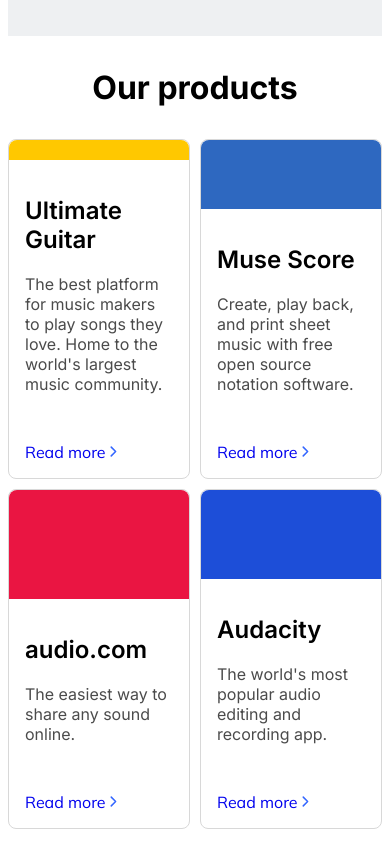
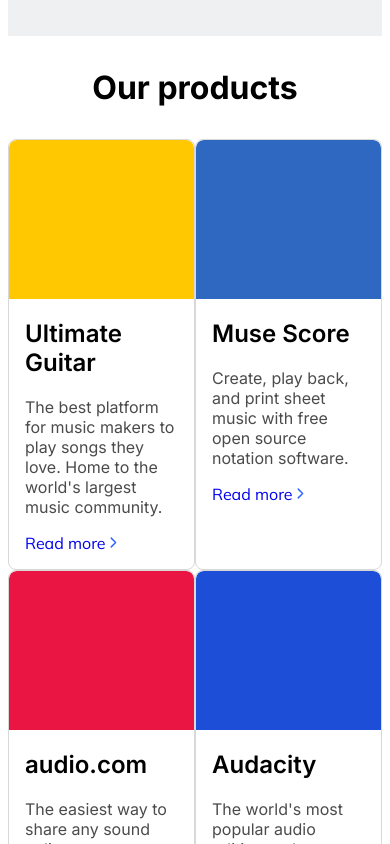
Before and after one commit to bas-kirill/muse-landing, a React (Create React App) app: page / in a window 390 px wide. Shown: the part 820-1664 px from the top of the page. Built offline with nearby package versions, Linux system fonts and the light colour scheme.

Commit message:
feat(products): responsive design

```diff
--- a/src/components/products/OurProducts.css
+++ b/src/components/products/OurProducts.css
@@ -12,79 +12,8 @@
     flex-wrap: wrap;
 }
 
-.product {
-    display: flex;
-    flex-direction: column;
-    border: 1px solid #D8D8D8;
-    border-radius: 8px;
-    flex-basis: calc(50% - 5px);
-    height: 340px;
-    box-sizing: border-box;
-}
-
-.product-description {
-    margin: 16px;
-}
-
-.product:nth-child(1) {
-    margin-right: 5px;
-    margin-bottom: 5px;
-}
-
-.product:nth-child(2) {
-    margin-left: 5px;
-    margin-bottom: 5px;
-}
-
-.product:nth-child(3) {
-    margin-top: 5px;
-    margin-right: 5px;
-}
-
-.product:nth-child(4) {
-    margin-top: 5px;
-    margin-left: 5px;
-}
-
-.rectangle {
-    flex-basis: 50%;
-    border-radius: 8px 8px 0 0;
-    box-sizing: border-box;
-}
-
-.red {
-    background-color: red;
-}
-
-.yellow {
-    background-color: yellow;
-}
-
-.blue {
-    background: blue;
-}
-
-.product-name-and-description-wrapper {
-    margin: 16px;
-}
-
-.product-name-and-description-wrapper > h2 {
-    font-weight: 600;
-}
-
-.product-name-and-description-wrapper > p {
-    color: #4B4B4B;
-    font-size: 16px;
-}
-
-.read-more-wrapper {
-    margin: 16px;
-}
-
-.read-more-wrapper > a {
-    font-family: Mulish, sans-serif;
-    text-decoration: none;
-    text-decoration-color: #3366FF;
-    display: flex;
-    align-items: center;
-}
+/*@media (max-width: 320px) {*/
+/*    #our-products-wrapper .product + .product {*/
+/*        margin-top: 16px;*/
+/*    }*/
+/*}*/
--- a/src/components/products/OurProducts.tsx
+++ b/src/components/products/OurProducts.tsx
@@ -1,6 +1,6 @@
 import React from "react";
+import Product from "./product/Product";
 import "./OurProducts.css";
-import Product from "./Product";
 
 const OurProducts = () => {
     return (
--- a/src/components/products/Product.tsx
+++ /dev/null
@@ -1,31 +0,0 @@
-import React from "react";
-import {Link} from "react-router-dom";
-import BlueRightCaret from "./BlueRightCarret";
-
-interface ProductProps {
-    color: string
-    name: string
-    description: string
-}
-
-const Product = (product: ProductProps) => {
-    return (
-        <div className="product">
-            <div style={{background: product.color}} className={"rectangle"}></div>
-            <div className="product-name-and-description-wrapper">
-                <h2>{product.name}</h2>
-                <p>
-                    {product.description}
-                </p>
-            </div>
-            <div className="read-more-wrapper">
-                <Link to={"/more"}>
-                    Read more
-                    <BlueRightCaret/>
-                </Link>
-            </div>
-        </div>
-    );
-};
-
-export default Product;
--- /dev/null
+++ b/src/components/products/product/Product.css
@@ -0,0 +1,97 @@
+.product {
+    display: flex;
+    flex-direction: column;
+    border: 1px solid #D8D8D8;
+    border-radius: 8px;
+    flex-basis: 50%;
+    min-height: 340px;  /* used min-height, because we text can overflow and we need to keep same height */
+    box-sizing: border-box;
+    align-content: stretch;
+    max-width: 50%; /* need in case of content overflow */
+    overflow: auto;
+}
+
+/*.product:nth-child(1) {*/
+/*    margin-right: 5px;*/
+/*    margin-bottom: 5px;*/
+/*}*/
+
+/*.product:nth-child(2) {*/
+/*    margin-left: 5px;*/
+/*    margin-bottom: 5px;*/
+/*}*/
+
+/*.product:nth-child(3) {*/
+/*    margin-top: 5px;*/
+/*    margin-right: 5px;*/
+/*}*/
+
+/*.product:nth-child(4) {*/
+/*    margin-top: 5px;*/
+/*    margin-left: 5px;*/
+/*}*/
+
+.rectangle {
+    min-height: 159px;  /* Margin from h2 changes height, so we need to use min-height instead of height */
+    border-radius: 8px 8px 0 0;
+    box-sizing: border-box;
+}
+
+.product-info-wrapper {
+    flex-basis: 50%;
+}
+
+.product-name-and-description-wrapper {
+    margin: 16px;
+    box-sizing: border-box;
+}
+
+.product-title {
+    font-weight: 600;
+    box-sizing: border-box;
+}
+
+.product-description {
+    color: #4B4B4B;
+    font-size: 16px;
+}
+
+.read-more-wrapper {
+    margin: 16px;
+}
+
+.read-more-wrapper > a {
+    font-family: Mulish, sans-serif;
+    text-decoration: none;
+    text-decoration-color: #3366FF;
+    display: flex;
+    align-items: center;
+}
+
+/*@media (max-width: 320px) {*/
+/*    .product {*/
+/*        flex-basis: 100%;*/
+/*        display: flex;*/
+/*        flex-direction: column;*/
+/*    }*/
+
+/*    .product:nth-child(1) {*/
+/*        margin-right: 0;*/
+/*        margin-bottom: 0;*/
+/*    }*/
+
+/*    .product:nth-child(2) {*/
+/*        margin-left: 0;*/
+/*        margin-bottom: 0;*/
+/*    }*/
+
+/*    .product:nth-child(3) {*/
+/*        margin-top: 0;*/
+/*        margin-right: 0;*/
+/*    }*/
+
+/*    .product:nth-child(4) {*/
+/*        margin-top: 0;*/
+/*        margin-left: 0;*/
+/*    }*/
+/*}*/
--- /dev/null
+++ b/src/components/products/product/Product.tsx
@@ -0,0 +1,37 @@
+import React from "react";
+import {Link} from "react-router-dom";
+import BlueRightCaret from "./BlueRightCarret";
+import "./Product.css";
+
+interface ProductProps {
+    color: string
+    name: string
+    description: string
+}
+
+const Product = (product: ProductProps) => {
+    return (
+        <div className="product">
+            <div
+                className={"rectangle"}
+                style={{background: product.color}}>
+            </div>
+            <div className="product-content-wrapper">
+                <div className="product-name-and-description-wrapper">
+                    <h2 className="product-title">{product.name}</h2>
+                    <p className="product-description">
+                        {product.description}
+                    </p>
+                </div>
+                <div className="read-more-wrapper">
+                    <Link to={"/more"}>
+                        Read more
+                        <BlueRightCaret/>
+                    </Link>
+                </div>
+            </div>
+        </div>
+    );
+};
+
+export default Product;
```
Also changed, not shown: src/components/products/product/BlueRightCarret.tsx (renamed from src/components/products/BlueRightCarret.tsx).
